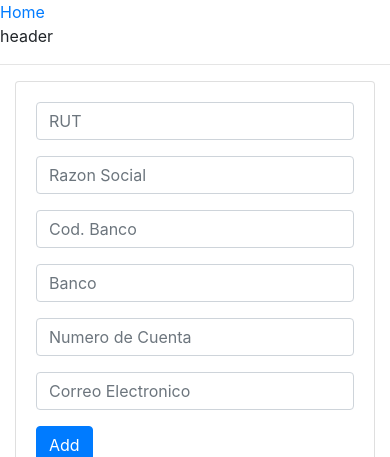
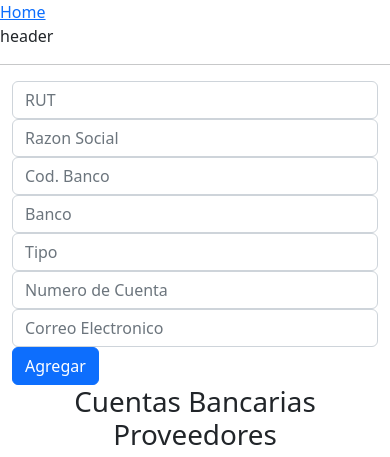
Before and after one commit to hernandezsam/bdproveedores, a Flask app: page / in a window 390 px wide; the page is wider, and only the part inside the window is pictured. Shown: the top 457 px of that part. Run offline with Flask 2, Linux system fonts and the light colour scheme; tables that the repository leaves empty hold one stand-in row (values such as "Sample post"); some libraries are stand-ins or nearby versions.

Commit message:
Segundo commit correcciones

```diff
--- a/app/models.py
+++ b/app/models.py
@@ -6,6 +6,7 @@ class Entry(db.Model):
     razon_social = db.Column(db.String(64), index=True, nullable=False)
     cod_banco = db.Column(db.String(64), index=True, nullable=False)
     banco = db.Column(db.String(64), index=True, nullable=False)
+    tipo_cta = db.Column(db.String(64), index=True, nullable=False)
     num_cta = db.Column(db.String(64), index=True, nullable=False)
     email = db.Column(db.String(64), index=True, nullable=False)
     status = db.Column(db.Boolean, default=False)
--- a/app/routes.py
+++ b/app/routes.py
@@ -32,10 +32,11 @@ def add():
         razon_social = form.get('razon_social')
         cod_banco = form.get('cod_banco')
         banco = form.get('banco')
+        tipo_cta = form.get('tipo_cta')
         num_cta = form.get('num_cta')
         email = form.get('email')
         if not rut or razon_social or cod_banco or banco or num_cta or email :
-            entry = Entry(rut = rut, razon_social = razon_social , cod_banco = cod_banco , banco = banco , num_cta = num_cta , email = email)
+            entry = Entry(rut = rut, razon_social = razon_social , cod_banco = cod_banco , banco = banco , tipo_cta = tipo_cta, num_cta = num_cta , email = email)
             db.session.add(entry)
             db.session.commit()
             return redirect('/')
@@ -64,6 +65,8 @@ def update(id):
             entry.cod_banco = cod_banco
             banco = form.get('banco')
             entry.banco = banco
+            tipo_cta = form.get('tipo_cta')
+            entry.tipo_cta = tipo_cta
             num_cta = form.get('num_cta')
             entry.num_cta = num_cta
             email = form.get('email')
--- a/app/templates/base.html
+++ b/app/templates/base.html
@@ -1,11 +1,69 @@
 <!DOCTYPE html>
-<html lang="en">
+<html lang="es">
 <head>
     <meta charset="UTF-8">
-    <title>Title</title>
-    <link rel="stylesheet" href="https://stackpath.bootstrapcdn.com/bootstrap/4.1.1/css/bootstrap.min.css"
-          integrity="sha384-WskhaSGFgHYWDcbwN70/dfYBj47jz9qbsMId/iRN3ewGhXQFZCSftd1LZCfmhktB"
-          crossorigin="anonymous">
+    <title>Cuentas Bancarias Proveedores</title>
+    <link href="https://cdn.jsdelivr.net/npm/bootstrap@5.2.3/dist/css/bootstrap.min.css" rel="stylesheet" integrity="sha384-rbsA2VBKQhggwzxH7pPCaAqO46MgnOM80zW1RWuH61DGLwZJEdK2Kadq2F9CUG65" crossorigin="anonymous">
+    <script src="https://cdn.jsdelivr.net/npm/bootstrap@5.2.3/dist/js/bootstrap.bundle.min.js" integrity="sha384-kenU1KFdBIe4zVF0s0G1M5b4hcpxyD9F7jL+jjXkk+Q2h455rYXK/7HAuoJl+0I4" crossorigin="anonymous"></script>
+<style>
+    #myInput {
+  background-image: url('/css/searchicon.png'); /* Add a search icon to input */
+  background-position: 10px 12px; /* Position the search icon */
+  background-repeat: no-repeat; /* Do not repeat the icon image */
+  width: 100%; /* Full-width */
+  font-size: 16px; /* Increase font-size */
+  padding: 12px 20px 12px 40px; /* Add some padding */
+  border: 1px solid #ddd; /* Add a grey border */
+  margin-bottom: 12px; /* Add some space below the input */
+}
+
+#myTable {
+  border-collapse: collapse; /* Collapse borders */
+  width: 100%; /* Full-width */
+  border: 1px solid #ddd; /* Add a grey border */
+  font-size: 18px; /* Increase font-size */
+}
+
+#myTable th, #myTable td {
+  text-align: left; /* Left-align text */
+  padding: 12px; /* Add padding */
+}
+
+#myTable tr {
+  /* Add a bottom border to all table rows */
+  border-bottom: 1px solid #ddd;
+}
+
+#myTable tr.header, #myTable tr:hover {
+  /* Add a grey background color to the table header and on hover */
+  background-color: #f1f1f1;
+}
+</style>
+
+<script>
+    function myFunction() {
+      // Declare variables
+      var input, filter, table, tr, td, i, txtValue;
+      input = document.getElementById("myInput");
+      filter = input.value.toUpperCase();
+      table = document.getElementById("myTable");
+      tr = table.getElementsByTagName("tr");
+
+      // Loop through all table rows, and hide those who don't match the search query
+      for (i = 0; i < tr.length; i++) {
+        td = tr[i].getElementsByTagName("td")[1];
+        if (td) {
+          txtValue = td.textContent || td.innerText;
+          if (txtValue.toUpperCase().indexOf(filter) > -1) {
+            tr[i].style.display = "";
+          } else {
+            tr[i].style.display = "none";
+          }
+        }
+      }
+    }
+    </script>
+
 </head>
 <body>
 
@@ -17,7 +75,5 @@
 
     <hr>
 
-{% include "footer.html" %}
-
 </body>
 </html>
--- a/app/templates/content.html
+++ b/app/templates/content.html
@@ -2,12 +2,12 @@
 
 {% block content %}
 
+
 <div class="container">
-    <div class="row">
 
         <div class="col-md-6">
-            <div class="card">
-                <div class="card-body">
+            <div class="form-group">
+
                     <form action="/add" method="post">
                         <div class="form-group">
                             <input class="form-control" type="text" name="rut" placeholder="RUT" required>
@@ -22,21 +22,30 @@
                             <input class="form-control" type="text" name="banco" placeholder="Banco" required>
                         </div>
                         <div class="form-group">
+                            <input class="form-control" type="text" name="tipo_cta" placeholder="Tipo" required>
+                        </div>
+                        <div class="form-group">
                             <input class="form-control" type="text" name="num_cta" placeholder="Numero de Cuenta" required>
                         </div>
                         <div class="form-group">
-                            <input class="form-control" type="text" name="email" placeholder="Correo Electronico" required>
+                            <input class="form-control" type="text" name="email" placeholder="Correo Electronico">
                         </div>
                         <button class="btn btn-primary" type="submit">
-                            Add
+                            Agregar
                         </button>
                     </form>
                 </div>
             </div>
         </div>
+    </div>
+</div>
 
-        <div class="col-md-6">
-            <table class="table table-bordered table-hover">
+<h1 style="text-align:center;">Cuentas Bancarias Proveedores</h1>
+<div class="container">
+    <div class="col-md-6">
+        <div>
+            <input type="text" id="myInput" onkeyup="myFunction()" placeholder="Buscar por RUT..">
+            <table class="table table-bordered table-hover" id="myTable">
                 <thead>
                 <tr>
                     <th>Id</th>
@@ -44,6 +53,7 @@
                     <th>Razon Social</th>
                     <th>Cod. Banco</th>
                     <th>Banco</th>
+                    <th>Tipo</th>
                     <th>Numero de Cuenta</th>
                     <th>Correo Electronico</th>
                     <th>Operaciones</th>
@@ -57,23 +67,23 @@
                     <td>{{ entry.razon_social }}</td>
                     <td>{{ entry.cod_banco }}</td>
                     <td>{{ entry.banco }}</td>
+                    <td>{{ entry.tipo_cta }}</td>
                     <td>{{ entry.num_cta }}</td>
                     <td>{{ entry.email }}</td>
                     <td>
-                        <a class="{{ 'btn btn-success' if entry.status else 'btn btn-dark'}}"
-                           href="/turn/{{ entry.id }}">
-                            Turn Status
-                        </a>
                         <a class="btn btn-danger"
                            href="/delete/{{ entry.id }}">
-                            Delete
+                            Eliminar
                         </a>
                         <a class="btn btn-info"
                            href="/update/{{ entry.id }}">
-                            Edit
+                            Editar
                         </a>
                     </td>
                 </tr>
+        </div>
+    </div>
+</div>
                 {% endfor %}
                 </tbody>
 
```
Also changed, not shown: migrations/versions/1b29cd248d61_entries_table.py (renamed from migrations/versions/1fda8f736551_entries_table.py, +6 -3 lines), app/app.db.
